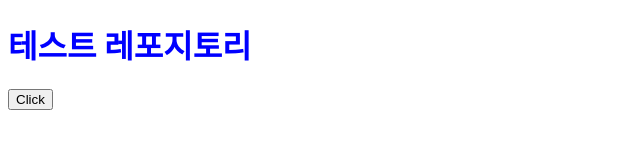
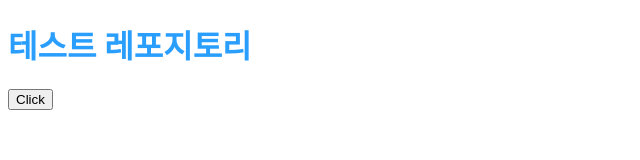
Before and after one commit to Tenykim1109/testrepo, a plain HTML site: page index.html in a window 1280 px wide. Both pictures are taken after a click on the button "Click". Shown: the whole page, without its empty margins (0-640 px from the left). Drawn offline with Linux system fonts and the light colour scheme.

Commit message:
practice #1

```diff
--- a/index.css
+++ b/index.css
@@ -1,3 +1,6 @@
-h1 {
-    color:blue;
+:root {
+    --title-color: #EAF5FF
 }
+.title {
+    color: var(--title-color);
+}
--- a/index.html
+++ b/index.html
@@ -8,8 +8,8 @@
     <title>Document</title>
 </head>
 <body>
+    <h1 class = "title js-title">테스트 레포지토리</h1>
+    <button class="btn js-btn">Click</button>
     <script src ="index.js"></script>
-    <h1>테스트 레포지토리</h1>
-    <button type="button" id = "button" onclick = "button_click()">Click</button>
 </body>
 </html>
--- a/index.js
+++ b/index.js
@@ -0,0 +1,8 @@
+const button = document.querySelector(".js-btn");
+const text = document.querySelector(".js-title")
+
+const onClick = () => {
+    text.style.color = "#2A9EFD"
+}
+
+button.addEventListener("click", onClick)
```
